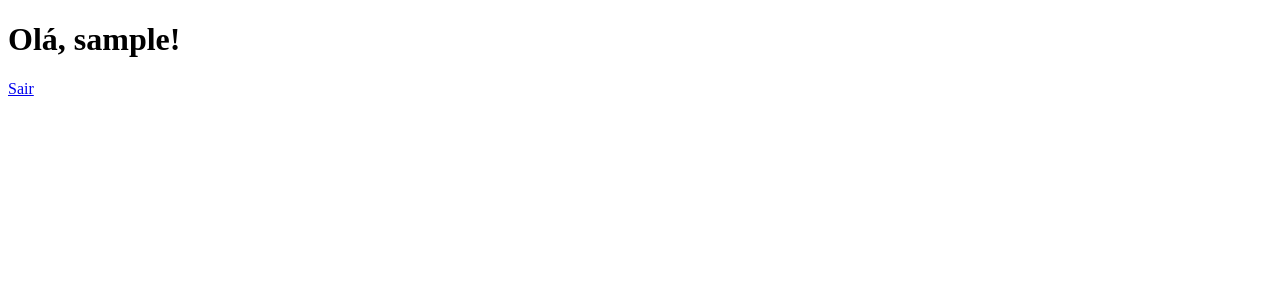
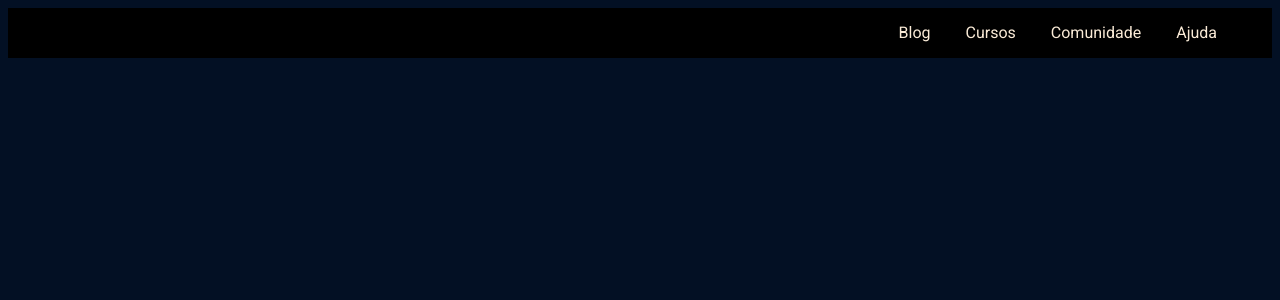
Before and after one commit to Thiago0010/NevEdu, a Flask app: page /dashboard in a window 1280 px wide. Shown: the top 300 px of the page. Run offline with Flask 3, Linux system fonts and the light colour scheme; a user stored in the database is signed in.

Commit message:
Full-Stack inicial pronto. menu simples faltando a logo da NEV**S**G. Provavelmente por hj e so isso.

```diff
--- /dev/null
+++ b/static/css/dashboard.css
@@ -0,0 +1,27 @@
+body{
+background-color: hwb(216 1% 86%);
+}
+.menu-neversing li{
+list-style: none;
+}
+.menu-neversing li a{
+    text-decoration: none;
+    color: antiquewhite;
+    font-family: 'Roboto', sans-serif;
+}
+    .menu-neversing ul{
+        display: flex; /* Coloca os itens lado a lado */
+        justify-content: flex-end; /* Alinha os itens ao final no eixo X */
+        gap: 35px; /* Espaçamento entre os itens */
+        position: absolute; /* Permite posicionar no eixo Y */
+        top: 15px; /* Define a posição no eixo Y (ajuste o valor conforme necessário) */
+        right: 55px; /* Alinha os itens ao lado direito */
+        padding: 0; /* Remove o recuo padrão */
+        margin: 0; /* Remove margens padrão */
+    }
+.menu-neversing{
+position: relative;
+background-color: rgb(0, 0, 0);
+height: 50px; /* Defina uma altura */
+width: 100%; /* Certifique-se de que ocupa toda a largura */
+}
--- a/templates/dashboard.html
+++ b/templates/dashboard.html
@@ -1,11 +1,21 @@
 <!DOCTYPE html>
 <html lang="pt-BR">
 <head>
+    <link rel="stylesheet" href="/static/css/dashboard.css">
     <meta charset="UTF-8">
-    <title>Bem-vindo</title>
+    <title>NevEdu
+    </title>
+    <link href="https://fonts.googleapis.com/css2?family=Roboto:wght@400;700&display=swap" rel="stylesheet">
 </head>
 <body>
-    <h1>Olá, {{ nome }}!</h1>
-    <a href="{{ url_for('logout') }}">Sair</a>
+ <div class="menu-neversing">
+    <!--FUTURAMENTE COLOCAR A LOGO DA NEVERSING AQ!!!!!!!!!!!!!!!!!!!!!!!!!!!!!!!!!!!!!!!!!!!!!!!!!!!!!!!!!!!!!!!!!!!!!!!!!!!!!!!!!!!!!!!!!!!!!!!!!!!!!!!!!!!!!!!!!!!!!!!!!!!!!!!!!!!!!!!!!!!!!!!!!!!!!!!!!!!!!!!!!!!!!!!!!!!!!!!!!!!!!!!!!!!!!!!!!!!!!!!!!!!!!!!!!!!!!!!!!!!!!!!!!!!!!!!!!!!!!!!!!!!!!!!!!!!!!!-->
+    <ul>
+        <li><a href="blog.html">Blog</a></li>
+        <li><a href="cursos.html">Cursos</a></li>
+        <li><a href="comunidade.html">Comunidade</a></li>
+        <li><a href="ajuda.html">Ajuda</a></li>
+    </ul>
+ </div>
 </body>
 </html>
```
Also changed, not shown: database.db.
